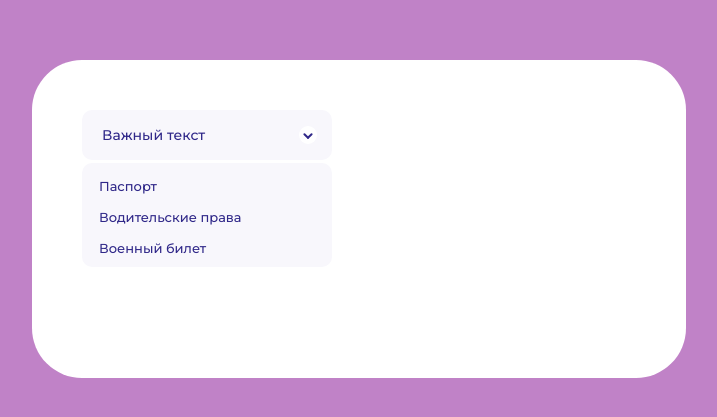
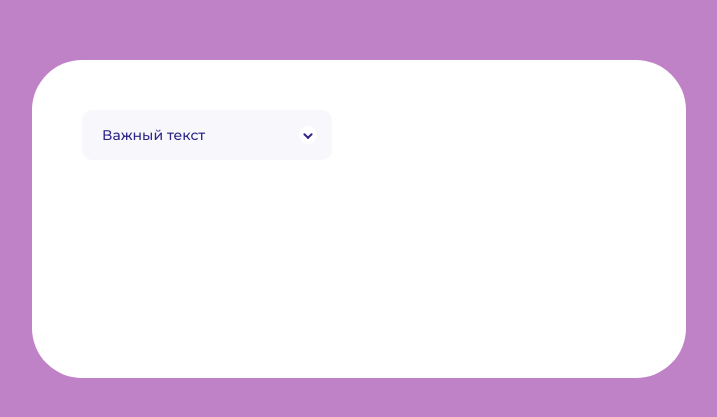
Before and after one commit to comp-master-byte/click-insurance, a React (Create React App) app: page / in a window 1280 px wide. Shown: the part 181-598 px from the top of the page, without its empty margins (281-998 px from the left). Built offline with nearby package versions, Linux system fonts and the light colour scheme.

Commit message:
Добавлена механика работы с селектом (плавное открытие и закрытие)

```diff
--- a/src/components/CustomSelect/CustomSelect.jsx
+++ b/src/components/CustomSelect/CustomSelect.jsx
@@ -1,14 +1,21 @@
-import React from 'react';
+import React, { useState } from 'react';
 import { Pointer } from '../../icons/Pointer';
+import pointer from "../../icons/pointer.svg";
 import styles from "./CustomSelect.module.scss";
 
 export const CustomSelect = () => {
+
+    const [isOpen, setIsOpen] = useState(false);
+
+    const toggleHandler = () => setIsOpen(prev => !prev);
+
     return (
-        <div className={styles.select}>
+        <div onClick={toggleHandler} className={styles.select}>
             <div className={styles.selectBtn}>
                 <span>Важный текст</span>
-                <Pointer />
+                <img className={isOpen ? styles.selectBtn__img : styles.selectBtn__closedImg} src={pointer} alt="" />
             </div>
+            {isOpen &&
                 <div className={styles.content}>
                     <ul className={styles.options}>
                         <li>Паспорт</li>
@@ -16,6 +23,8 @@ export const CustomSelect = () => {
                         <li>Военный билет</li>
                     </ul>
                 </div>
+            }
+
         </div>
     )
 }
--- a/src/components/CustomSelect/CustomSelect.module.scss
+++ b/src/components/CustomSelect/CustomSelect.module.scss
@@ -19,6 +19,22 @@
     span {
         margin-right: 20px;
     }
+
+    .selectBtn__img {
+        transition: transform .3s linear;
+        transform: rotate(-180deg);
+    }
+
+    .selectBtn__closedImg {
+        transition: transform .3s linear;
+        transform: rotate(0deg);
+    }
+}
+
+.hideContent {
+    opacity: 0;
+    transform: translateY(-50px);
+    transition: .25s;
 }
 
 .content {
```
Also changed, not shown: src/icons/pointer.svg (added). Lines whose indentation alone changed are shown as unchanged.
